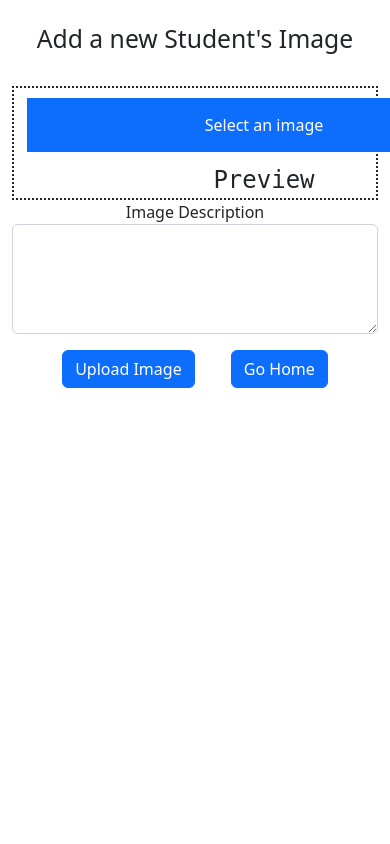
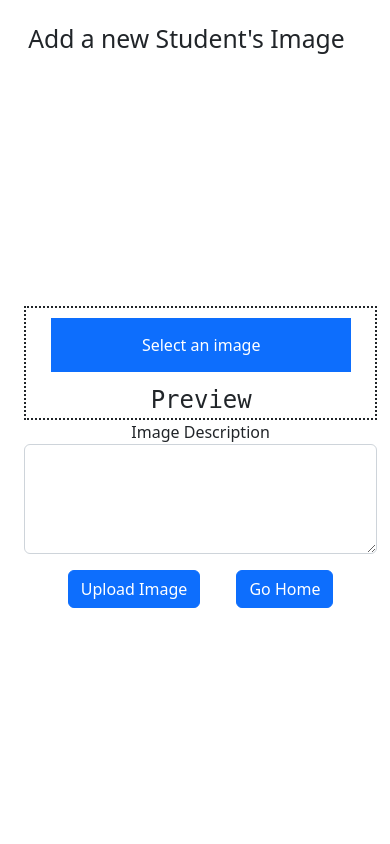
Before and after one commit to Umang-Kumar/Final, a Flask app: page /addUser/ in a window 390 px wide; the page is wider, and only the part inside the window is pictured. Run offline with Flask 2, Linux system fonts and the light colour scheme; some libraries are stand-ins or nearby versions.

Commit message:
Improved Socket
Started getting facial data in the backend.

```diff
--- a/app.py
+++ b/app.py
@@ -9,9 +9,6 @@ from flask_socketio import SocketIO
 app = Flask(__name__)
 CORS(app)
 app.config['SECRET_KEY'] = 'secret!'
-
-# Initializing SocketIO
-socketio = SocketIO(app, cors_allowed_origins="http://127.0.0.1:5000/")
 
 # Ensure templates are auto-reloaded
 app.config["TEMPLATES_AUTO_RELOAD"] = True
@@ -36,6 +33,9 @@ try:
 
 except:
     print("ERROR - Can't connect to db")
+
+# Initializing SocketIO
+socketio = SocketIO(app, async_mode=None)  # cors_allowed_origins="*"
 
 
 ########################
@@ -85,6 +85,11 @@ def upload():
     return render_template("upload.html")
 
 
+@socketio.on('user', namespace='/addUser/')
+def adduser(json):
+    print(str(json))
+
+
 ########################
 # Face-Recognition
 
@@ -94,14 +99,15 @@ def video():
     return render_template('video.html')
 
 
-@socketio.on('connect')
-def test_connect():
-    print("SOCKET CONNECTED")
+# @socketio.on('connect', namespace='/video/')
+# def test_connect():
+#     print("SOCKET CONNECTED")
 
 
-@socketio.on('my event')
-def handle_my_custom_event(json):
-    print('received my event: ' + str(json))
+@socketio.on('my event', namespace='/video/')
+def handle_my_customevent(json):
+    print(str(json))
+
 
 ########################
 
--- a/static/css/upload.css
+++ b/static/css/upload.css
@@ -51,3 +51,66 @@ height: 400px;
     position: absolute;
     left: 18%;
   }
+
+  #selection{
+    width: 95%;
+  }
+
+
+
+  @media only screen and (min-width:300px) and (max-width:430px) {
+    .container{
+      /* align-items: center; */
+      display: flex;
+      position: relative;
+      left: -2%;
+    }
+    .form{
+      width: 70%;
+      position: relative;
+      left: 20px;
+    }
+    #selection{
+      width: 60%;
+      position: relative;
+      right: 75px;
+    }
+    .headered{
+      display: flex;
+    }
+    p{
+      position: relative;
+      right: 75px;
+    }
+  }
+
+
+  @media only screen and (min-width:500px) and (max-width:780px) {
+    .big-form{
+    width: 80%;
+    position: relative;
+    right: 12%;
+    }
+    .headered{
+      position: relative;
+      right: 15%;
+    }
+    .container{
+      position: relative;
+      left: 2%;
+    }
+  }
+
+  @media only screen and (min-width:800px) and (max-width:1100px){
+    .container{
+      position: relative;
+      right: 11%;
+    }
+    #container{
+      width: 112%;
+    }
+    .forming-group{
+      position: relative;
+      left: 6%;
+    }
+  }
--- a/static/js/upload.js
+++ b/static/js/upload.js
@@ -3,6 +3,9 @@ document.querySelector("#selection").addEventListener("click", function () {
 });
 
 const imageUpload = document.getElementById('imageUpload');
+
+//Connect to flask server port
+var socket = io(namespace='/addUser/');
 
 Promise.all([
   faceapi.nets.faceRecognitionNet.loadFromUri('http://127.0.0.1:5000/static/models'),
@@ -33,6 +36,9 @@ async function start() {
     const detections = await faceapi.detectAllFaces(image).withFaceLandmarks().withFaceDescriptors()
     const resizedDetections = faceapi.resizeResults(detections, displaySize);
     console.log(resizedDetections);
+    socket.emit('user',{
+      data: resizedDetections
+    })
     // const results = resizedDetections.map(d => faceMatcher.findBestMatch(d.descriptor))
     // results.forEach((result, i) => {
     //   const box = resizedDetections[i].detection.box
--- a/static/js/video.js
+++ b/static/js/video.js
@@ -2,7 +2,7 @@
 const video = document.getElementById('video');
 
 //Connect to flask server port
-var socket = io.connect('http://127.0.0.1:5000/');
+var socket = io(namespace='/video/');
 //Join to the connect socket in Flask server to test connection
 socket.on('connect', function() {
   console.log("SOCKET CONNECTED")
@@ -35,6 +35,7 @@ function startVideo() {
     stream => video.srcObject = stream,
     err => console.error(err)
   )
+  console.log("streaming");
 }
 
 video.addEventListener('play', () => {
@@ -64,6 +65,7 @@ video.addEventListener('play', () => {
         faceapi.draw.drawFaceExpressions(canvas, resizedDetections);
     //Printing the detection coordinates
         // console.log(detections);
+        // socket.send({data: detections});
       }, 100)
   }
 )
--- a/templates/dashboard.html
+++ b/templates/dashboard.html
@@ -10,7 +10,7 @@
 </head>
 <body>
     <div class="container">
-      <!-- <h1 style="text-align: center;">Admin's Dashboard</h1> -->
+      <h1 class="header">Admin's Dashboard</h1>
         <div class="card__container">
           <div class="card">
             <div class="card__content">
--- a/templates/upload.html
+++ b/templates/upload.html
@@ -11,25 +11,25 @@
     <div class="container">
       <div class="row justify-content-center">
         <div class="col-lg-12">
-          <div class="jumbotron text-center p-4">
+          <div class="jumbotron text-center p-4 headered">
             <h2>Add a new Student's Image</h2>
           </div>
         </div>
-        <div class="col-lg-6 text-center">
+        <div class="col-lg-6 text-center big-form">
           {% with messages = get_flashed_messages(with_categories=true) %} {% if
           messages %} {% for category, message in messages %}
           <div class="alert alert-{{ category }}" role="alert">{{ message }}</div>
           {% endfor %} {% endif %} {% endwith %}
-          <form method="POST" enctype="multipart/form-data">
+          <form method="POST" enctype="multipart/form-data" class="form">
             <div class="form-group">
               <input name="image" type='file' id='imageUpload' hidden>
               <div id='container'>
-                <button id="selection" style="width: 95%;">Select an image</button>
+                <button id="selection">Select an image</button>
                 <p>Preview</p>
                 <div id='preview' style="width: 500px;"></div>
               </div>
             </div>
-            <div class="form-group">
+            <div class="form-group forming-group">
               <label for="description">Image Description</label>
               <textarea
                 class="form-control"
@@ -53,11 +53,15 @@
     </div>
 
   </body>
-  <script src="https://cdn.jsdelivr.net/npm/bootstrap@5.2.0-beta1/dist/js/bootstrap.bundle.min.js" integrity="sha384-pprn3073KE6tl6bjs2QrFaJGz5/SUsLqktiwsUTF55Jfv3qYSDhgCecCxMW52nD2" crossorigin="anonymous"></script>
-  <script type="text/javascript" src="{{ url_for('static', filename = 'js/face-api.min.js') }}"></script>
-  <script type="text/javascript" src="{{ url_for('static', filename = 'js/upload.js') }}"></script>
   <!--   Attaching Ajax and SocketIO -->
   <script src="https://ajax.googleapis.com/ajax/libs/jquery/1.12.4/jquery.min.js"></script>
   <script src="https://cdnjs.cloudflare.com/ajax/libs/jquery/3.5.1/jquery.min.js" integrity="sha512-bLT0Qm9VnAYZDflyKcBaQ2gg0hSYNQrJ8RilYldYQ1FxQYoCLtUjuuRuZo+fjqhx/qtq/1itJ0C2ejDxltZVFg==" crossorigin="anonymous"></script>
   <script src="https://cdnjs.cloudflare.com/ajax/libs/socket.io/3.0.4/socket.io.js" integrity="sha512-aMGMvNYu8Ue4G+fHa359jcPb1u+ytAF+P2SCb+PxrjCdO3n3ZTxJ30zuH39rimUggmTwmh2u7wvQsDTHESnmfQ==" crossorigin="anonymous"></script>
+  <!-- bootstarp JS -->
+  <script src="https://cdn.jsdelivr.net/npm/bootstrap@5.2.0-beta1/dist/js/bootstrap.bundle.min.js" integrity="sha384-pprn3073KE6tl6bjs2QrFaJGz5/SUsLqktiwsUTF55Jfv3qYSDhgCecCxMW52nD2" crossorigin="anonymous"></script>
+  <!-- Attaching face-api.js file -->
+  <script type="text/javascript" src="{{ url_for('static', filename = 'js/face-api.min.js') }}"></script>
+  <!-- Attaching our scripts -->
+  <script type="text/javascript" src="{{ url_for('static', filename = 'js/upload.js') }}"></script>
+
 </html>
--- a/templates/video.html
+++ b/templates/video.html
@@ -4,6 +4,7 @@
     <head>
         <meta charset="UTF-8">
         <meta name="viewport" content="width=device-width, initial-scale=1.0">
+        <meta http-equiv="Cache-control" content="public">
         <meta http-equiv="X-UA-Compatible" content="ie=edge">
         <title>Face Detection</title>
         <!-- Attaching CSS file   -->
@@ -12,6 +13,7 @@
 
     <body>
         <video id="video" width="720px" height="560px" autoplay muted></video>
+
     </body>
     <!--   Attaching Ajax and SocketIO -->
     <script src="https://ajax.googleapis.com/ajax/libs/jquery/1.12.4/jquery.min.js"></script>
```
Also changed, not shown: static/css/dashboard.css (+41 -3 lines), 2 other files.
